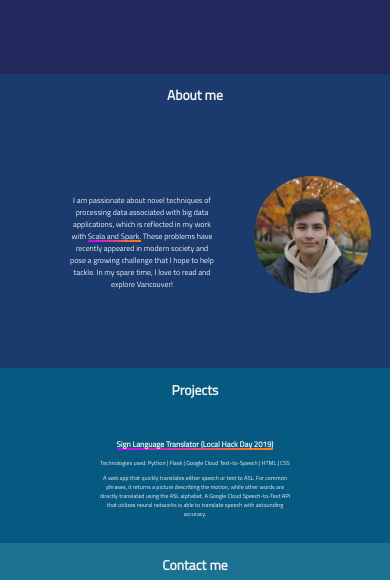
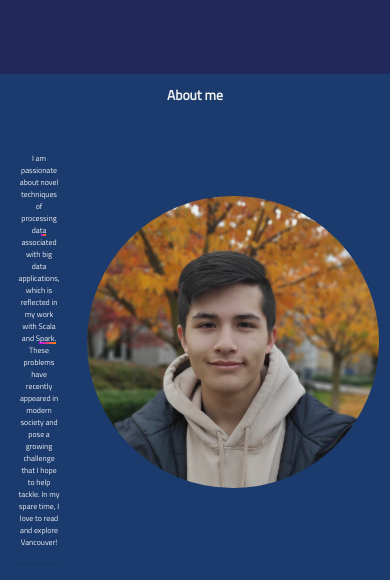
Before and after one commit to rmehri01/Personal-Website, a plain HTML site: page index.html in a window 390 px wide. Shown: the part 770-1350 px from the top of the page. Drawn offline with Linux system fonts and the light colour scheme.

Commit message:
Try mobile fix

```diff
--- a/resources/css/main.css
+++ b/resources/css/main.css
@@ -90,17 +90,17 @@ h2 {
 
 #about-me-content img {
   border-radius: 50%;
-  max-width: 30%;
   display: block;
-  max-height: 30%;
+  width: 75%;
+  height: 75%;
   order: 2;
   margin: 1% 5% 5% 5%;
 }
 
 #about-me-content div {
   font-size: 2vw;
-  padding: 20px;
-  margin: 50px;
+  padding: 2%;
+  margin: 5%;
   margin-right: 0px;
   width: 175vw;
   text-align: center;
@@ -273,4 +273,7 @@ span {
 /* mobile design */
 
 @media (max-width: 350px) {
+  h1 {
+    font-size: 80vw;
+  }
 }
```
